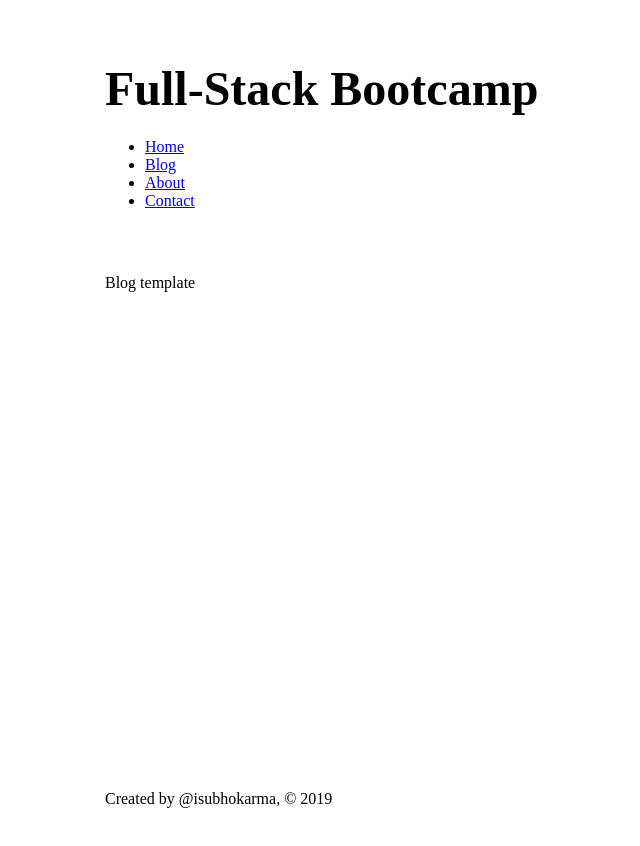
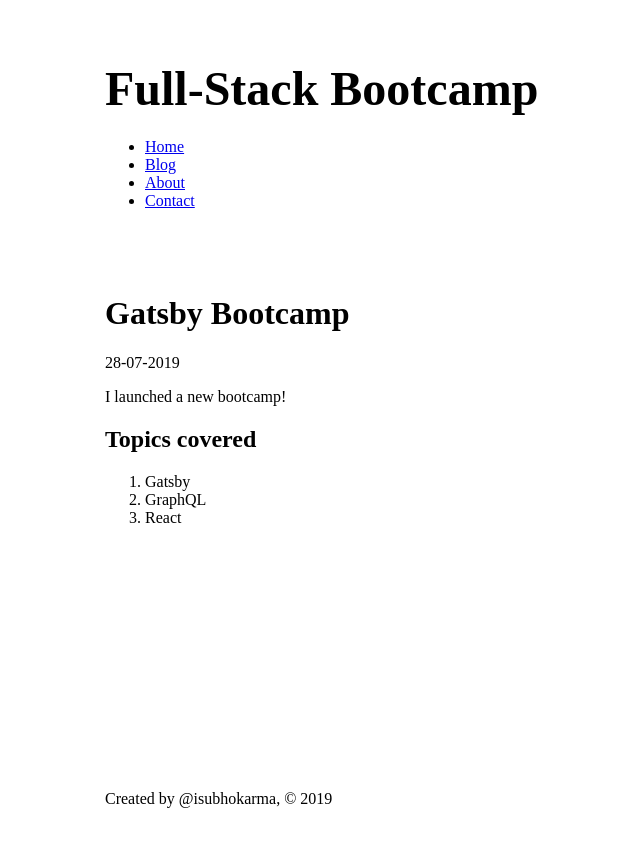
Before and after one commit to meSubhoKarma/gatsby-react-graphql-advance, a Gatsby site: page /blog/gatsby in a window 1280 px wide. Shown: the whole page, without its empty margins (160-800 px from the left). Built offline with nearby package versions, Linux system fonts and the light colour scheme; Gatsby itself is replaced by a stand-in of ours.

Commit message:
Rendering post data in Blog Template

```diff
--- a/src/templates/Blog.js
+++ b/src/templates/Blog.js
@@ -1,7 +1,28 @@
 import React from "react";
+import { graphql } from "gatsby";
 
 import Layout from "../components/Layout";
 
-export default function Blog() {
-  return <Layout>Blog template</Layout>;
+export const query = graphql`
+  query($slug: String!) {
+    markdownRemark(fields: { slug: { eq: $slug } }) {
+      frontmatter {
+        title
+        date
+      }
+      html
+    }
+  }
+`;
+
+export default function Blog(props) {
+  return (
+    <Layout>
+      <h1>{props.data.markdownRemark.frontmatter.title}</h1>
+      <p>{props.data.markdownRemark.frontmatter.date}</p>
+      <div
+        dangerouslySetInnerHTML={{ __html: props.data.markdownRemark.html }}
+      ></div>
+    </Layout>
+  );
 }
```
